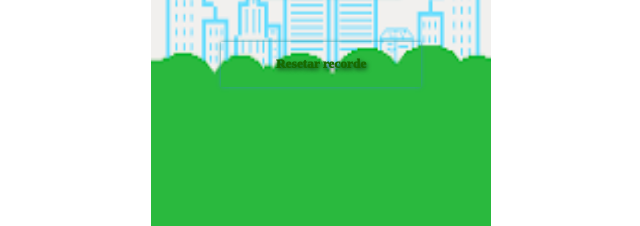
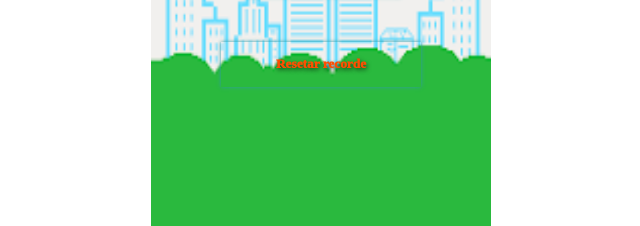
Before and after one commit to MatheusTDjamdjian/flappy-bird, a plain HTML site: page index.html in a window 1280 px wide. Shown: the part 380-606 px from the top of the page, 319-959 px from the left. Drawn offline with Linux system fonts and the light colour scheme; a web font is replaced by a local one.

Commit message:
text reset record

```diff
--- a/css/style.css
+++ b/css/style.css
@@ -61,7 +61,7 @@
 }
 .txt-reset {
     font-family: 'Bona Nova SC';
-    color: rgb(23, 107, 0);
+    color: #FF4E00;
     font-weight: 1000;
 }
 .changa-controls {
```
